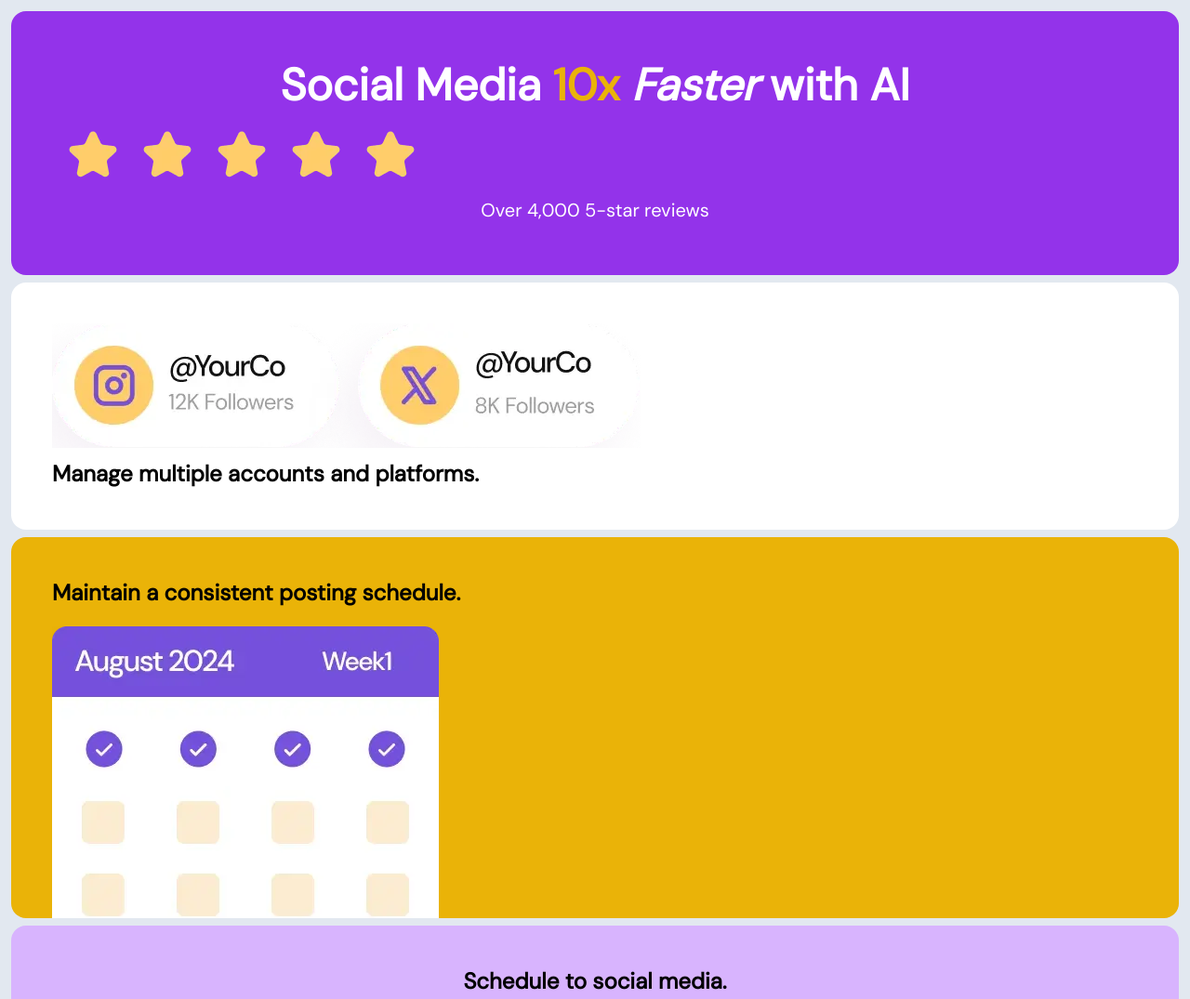
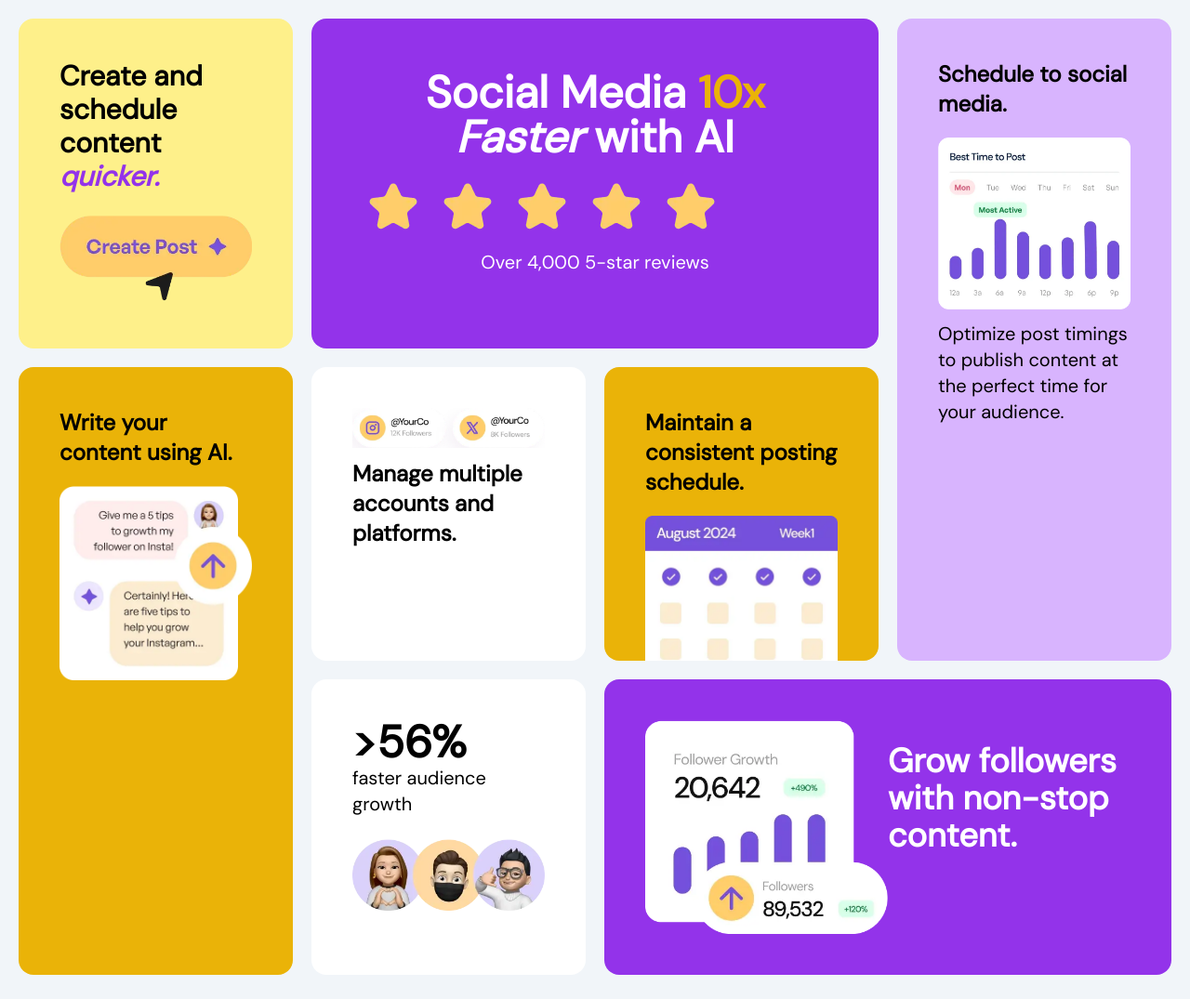
Before and after one commit to victorNwosu-Edusive/bento-grid-main, a website: page index.html in a window 1280 px wide. Shown: the top 1075 px of the page at 93% size. Drawn offline with Linux system fonts and the light colour scheme.

Commit message:
worked on the desktop grid version

```diff
--- a/index.html
+++ b/index.html
@@ -10,9 +10,9 @@
   <title>Frontend Mentor | Bento grid</title>
 
 </head>
-<body class="bg-slate-200 scroll-smooth">
-  <div class="main-grid p-3 grid gap-4 md:gap-2">
-    <div class="p-14 bg-purple-600 rounded-2xl">
+<body class="bg-slate-100 scroll-smooth">
+  <div class="main-grid p-3 md:p-5 grid md:grid-cols-4 md:grid-row-3 gap-4 md:gap-5">
+    <div class="p-14 bg-purple-600 rounded-2xl md:col-span-2 md:col-start-2">
       <p class="font-primary text-center text-white text-5xl font-bold mb-5 ">Social Media <span class="text-yellow-500">10x</span> <span class="italic">Faster</span> with AI</p>
       <img src="./assets/images/illustration-five-stars.webp" alt="Five Stars">
       <p class="font-primary text-center text-white text-xl mt-3">Over 4,000 5-star reviews </p>
@@ -28,30 +28,30 @@
       <img src="./assets/images/illustration-consistent-schedule.webp" alt="">
     </div>
 
-    <div class="p-11 bg-purple-300 rounded-2xl">
-      <p class="font-primary text-center text-black text-2xl font-bold mb-5">Schedule to social media.</p>
+    <div class="p-11 bg-purple-300 rounded-2xl md:row-span-2 md:row-start-1 md:col-start-4">
+      <p class="font-primary text-center md:text-left text-black text-2xl font-bold mb-5">Schedule to social media.</p>
       <img src="./assets/images/illustration-schedule-posts.webp" alt="">
-      <p class="font-primary text-center text-black text-xl mt-3">Optimize post timings to publish content at the perfect time for your audience.</p>
+      <p class="font-primary text-center md:text-left text-black text-xl mt-3">Optimize post timings to publish content at the perfect time for your audience.</p>
     </div>
 
-    <div class="p-11 bg-purple-600 rounded-2xl">
+    <div class="p-11 bg-purple-600 rounded-2xl md:col-span-2 md:grid md:grid-cols-2 md:col-start-3">
       <img src="./assets/images/illustration-grow-followers.webp" alt="">
-      <p class="font-primary text-center text-white text-4xl font-black mt-6 ">Grow followers with non-stop content.</p>
+      <p class="font-primary text-center text-white text-4xl font-black mt-6 md:text-left ">Grow followers with non-stop content.</p>
     </div>
 
-    <div class="p-11 bg-white rounded-2xl">
+    <div class="p-11 bg-white rounded-2xl md:col-start-2 md:row-start-3">
       <p class="font-primary text-left text-black text-5xl font-bold ">>56%</p>
       <p class="font-primary text-left text-black text-xl mb-6">faster audience growth</p>
       <img src="./assets/images/illustration-audience-growth.webp" alt="">
     </div>
 
-    <div class="p-11 bg-yellow-200 rounded-2xl">
+    <div class="p-11 bg-yellow-200 rounded-2xl md:row-start-1 md:row-end-2">
       <p class="font-primary text-left text-black text-3xl font-bold mb-6">Create and schedule content <span class="text-purple-600 italic">quicker.</span></p>
       <img src="./assets/images/illustration-create-post.webp" alt="">
     </div>
 
-    <div class="p-11 bg-yellow-500 rounded-2xl">
-      <p class="font-primary text-left text-black text-2xl font-bold mb-5">Writing your content using AI.</p>
+    <div class="p-11 bg-yellow-500 rounded-2xl md:row-start-2 md:row-end-4 md:row-span-1">
+      <p class="font-primary text-left text-black text-2xl font-bold mb-5">Write your content using AI.</p>
       <img src="./assets/images/illustration-ai-content.webp" alt="">
     </div>
 
```
Also changed, not shown: public/style.css.
